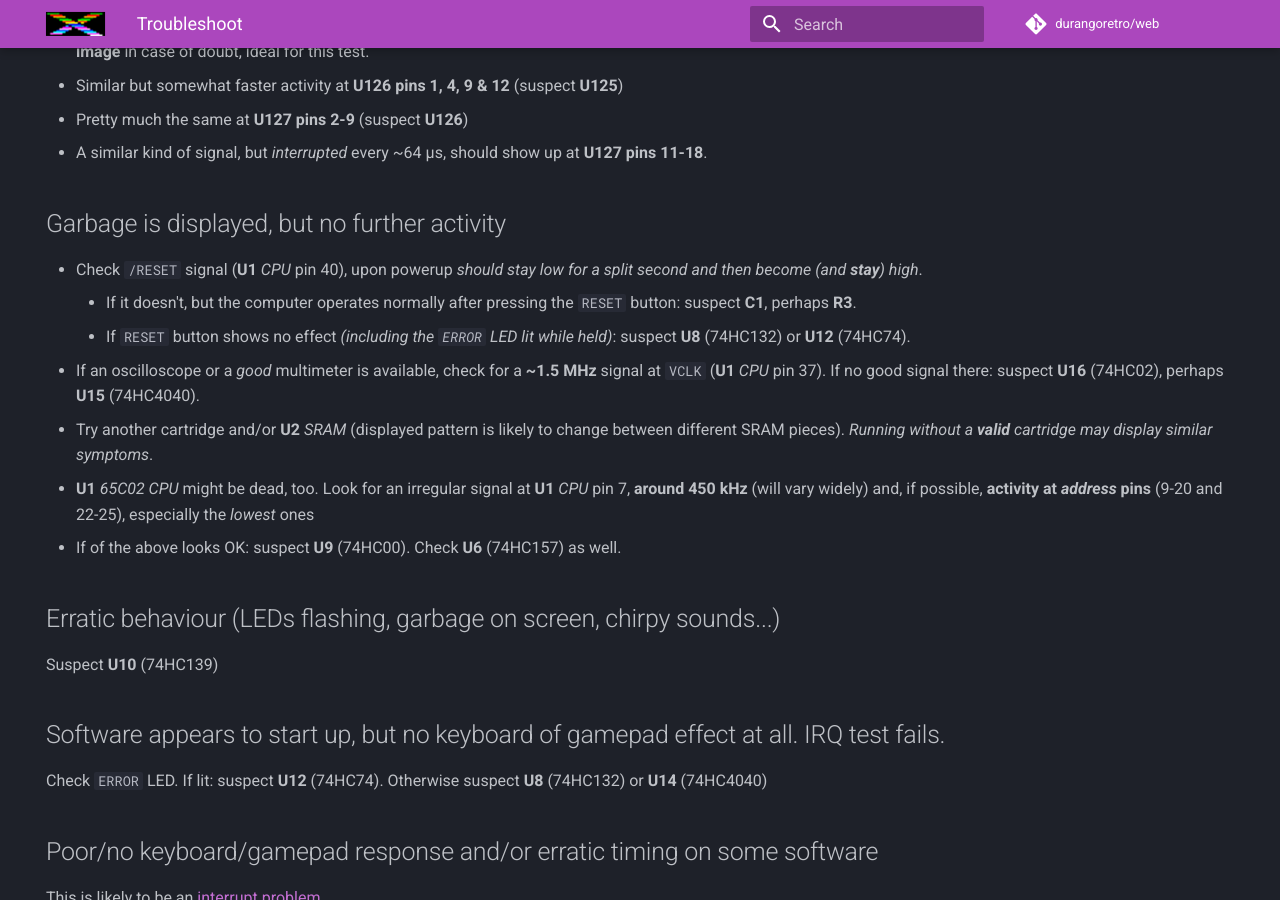
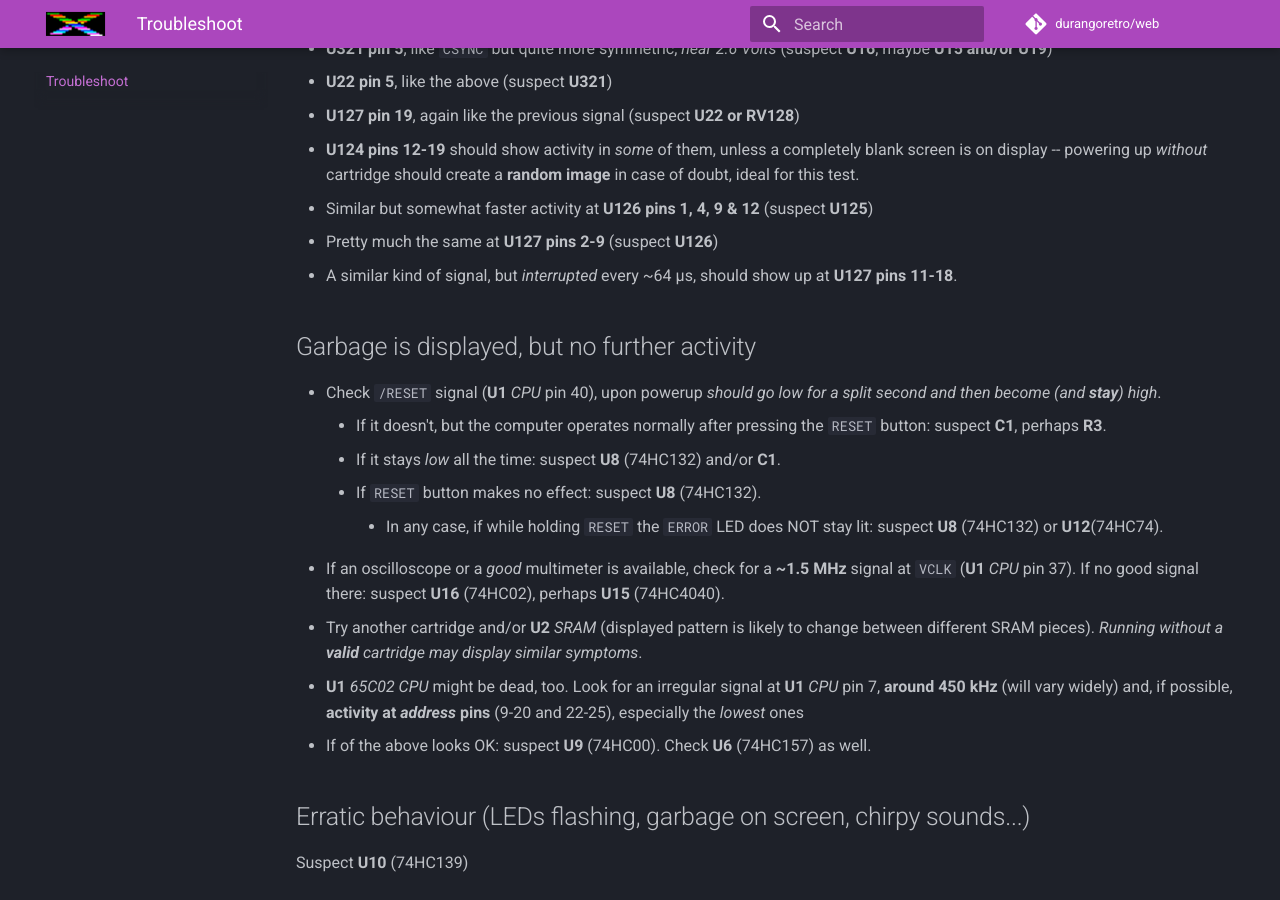
Before and after one commit to durangoretro/web, an MkDocs documentation site: the page built from docs/troubleshoot.md, in a window 1280 px wide and 900 px high, scrolled down 2291 px. Built offline with MkDocs 1.6.1 and Material for MkDocs 9.7.7, drawn with Linux system fonts in a browser that asks for light colours; comment, search, counter and statistics services are not loaded.

Commit message:
clarify RESET troubleshoot

```diff
--- a/docs/troubleshoot.md
+++ b/docs/troubleshoot.md
@@ -81,9 +80,11 @@
 
 ## Garbage is displayed, but no further activity
 
-* Check `/RESET` signal (**U1** _CPU_ pin 40), upon powerup _should stay low for a split second and then become (and **stay**) high_.
+* Check `/RESET` signal (**U1** _CPU_ pin 40), upon powerup _should go low for a split second and then become (and **stay**) high_.
 	* If it doesn't, but the computer operates normally after pressing the `RESET` button: suspect **C1**, perhaps **R3**.
-	* If `RESET` button shows no effect _(including the `ERROR` LED lit while held)_: suspect **U8** (74HC132) or **U12** (74HC74).
+	* If it stays _low_ all the time: suspect **U8** (74HC132) and/or **C1**.
+	* If `RESET` button makes no effect: suspect **U8** (74HC132).
+		* In any case, if while holding `RESET` the `ERROR` LED does NOT stay lit: suspect **U8** (74HC132) or **U12**(74HC74).
 * If an oscilloscope or a _good_ multimeter is available, check for a **~1.5 MHz** signal at `VCLK` (**U1** _CPU_ pin 37). If no good signal there: suspect  **U16** (74HC02), perhaps **U15** (74HC4040).
 * Try another cartridge and/or **U2** _SRAM_ (displayed pattern is likely to change between different SRAM pieces). _Running without a **valid** cartridge may display similar symptoms_.
 * **U1** _65C02 CPU_ might be dead, too. Look for an irregular signal at **U1** _CPU_ pin 7, **around 450 kHz** (will vary widely) and, if possible, **activity at _address_ pins** (9-20 and 22-25), especially the _lowest_ ones
```
Also changed, not shown: other parts of docs/troubleshoot.md (+0 -1 lines).
